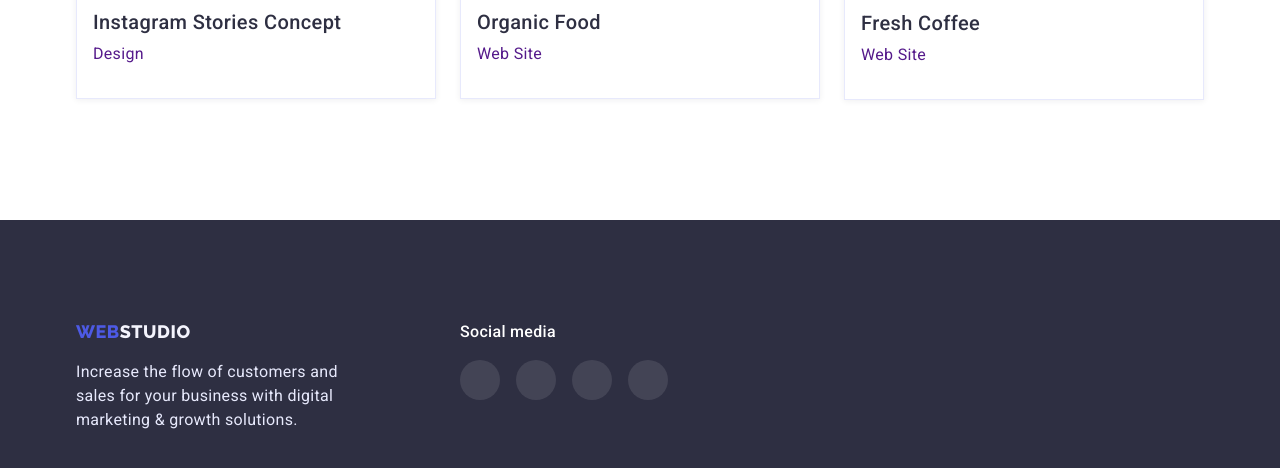
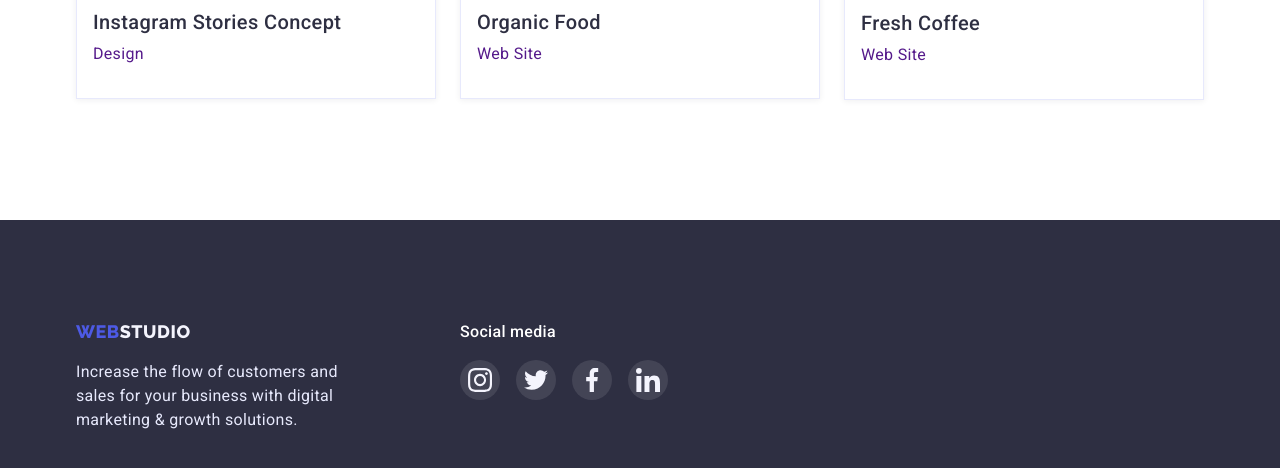
Before and after one commit to Vikki2Rikki/goit-markup-hw-04, a plain HTML site: page portfolio.html in a window 1280 px wide. Shown: the part 1551-2019 px from the top of the page. Drawn offline with nearby package versions, Linux system fonts and the light colour scheme; the site is published under a folder, as on GitHub Pages, so addresses that start at the root find nothing.

Commit message:
work for error new

```diff
--- a/css/styles.css
+++ b/css/styles.css
@@ -345,6 +345,7 @@ background-color: var(--accent-color);
     align-items: center;
     width: 100%;
     height:100%
+
 }
 
 .custemers-link:hover,
@@ -361,7 +362,7 @@ background-color: var(--accent-color);
 
 
 .custemers-icon {
-    fill:var(--client-color);
+    fill :var(--client-color);
 }
 
 /* ===============Footer================= */
--- a/portfolio.html
+++ b/portfolio.html
@@ -150,28 +150,28 @@
         <li class="soc-wrap-item">
             <a href="" class="soc-wrap-link link">
                 <svg class="soc-wrap-icon" width="24" height="24">
-                    <use href="/images/icons.svg#icon-instagram"></use>
+                    <use href="./images/icons.svg#icon-instagram"></use>
                 </svg>
             </a>
         </li>
         <li class="soc-wrap-item">
             <a href="" class="soc-wrap-link link">
                 <svg class="soc-wrap-icon" width="24" height="24">
-                    <use href="/images/icons.svg#icon-twitter"></use>
+                    <use href="./images/icons.svg#icon-twitter"></use>
                 </svg>
             </a>
         </li>
         <li class="soc-wrap-item">
             <a href="" class="soc-wrap-link link">
                 <svg class="soc-wrap-icon" width="24" height="24">
-                    <use href="/images/icons.svg#icon-facebook"></use>
+                    <use href="./images/icons.svg#icon-facebook"></use>
                 </svg>
             </a>
         </li>
         <li class="soc-wrap-item">
             <a href="" class="soc-wrap-link link">
                 <svg class="soc-wrap-icon" width="24" height="24">
-                    <use href="/images/icons.svg#icon-linkedin"></use>
+                    <use href="./images/icons.svg#icon-linkedin"></use>
                 </svg>
             </a>
         </li>
```
Also changed, not shown: index.html (+8 -8 lines).
